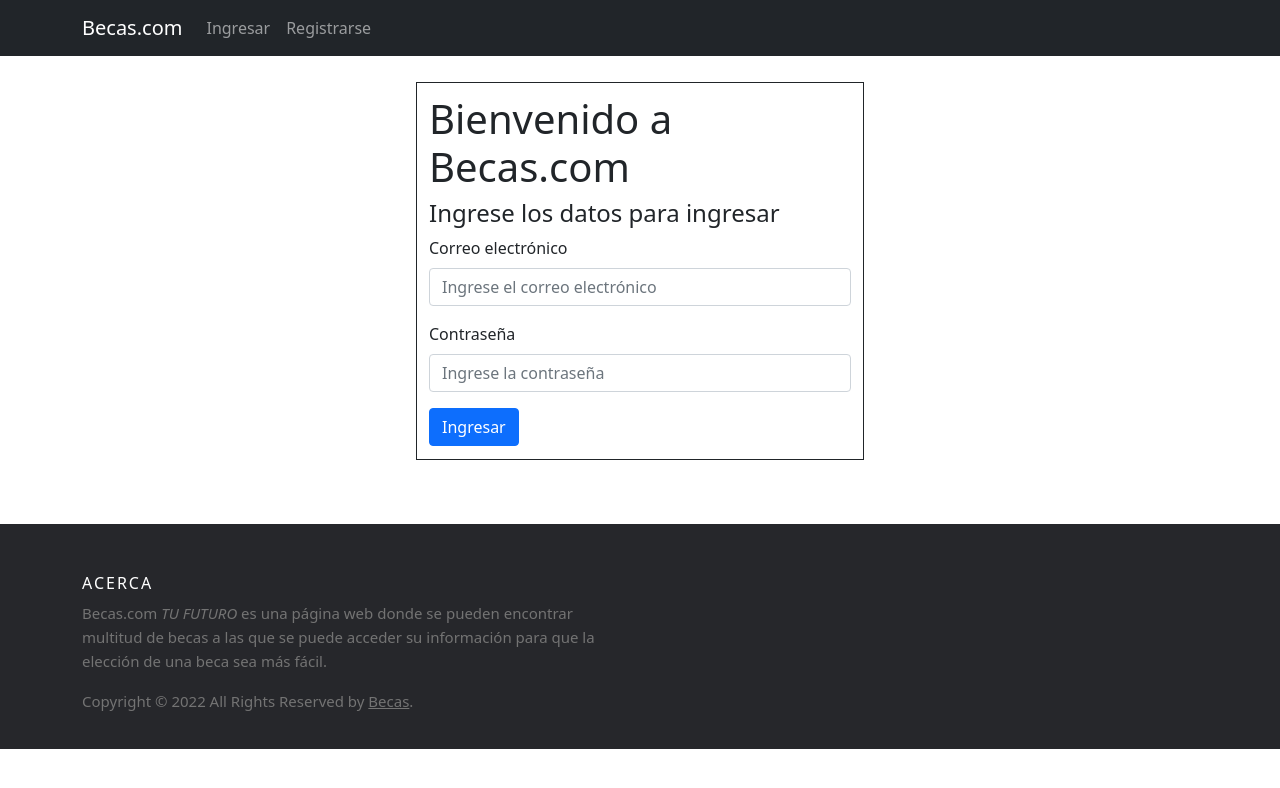
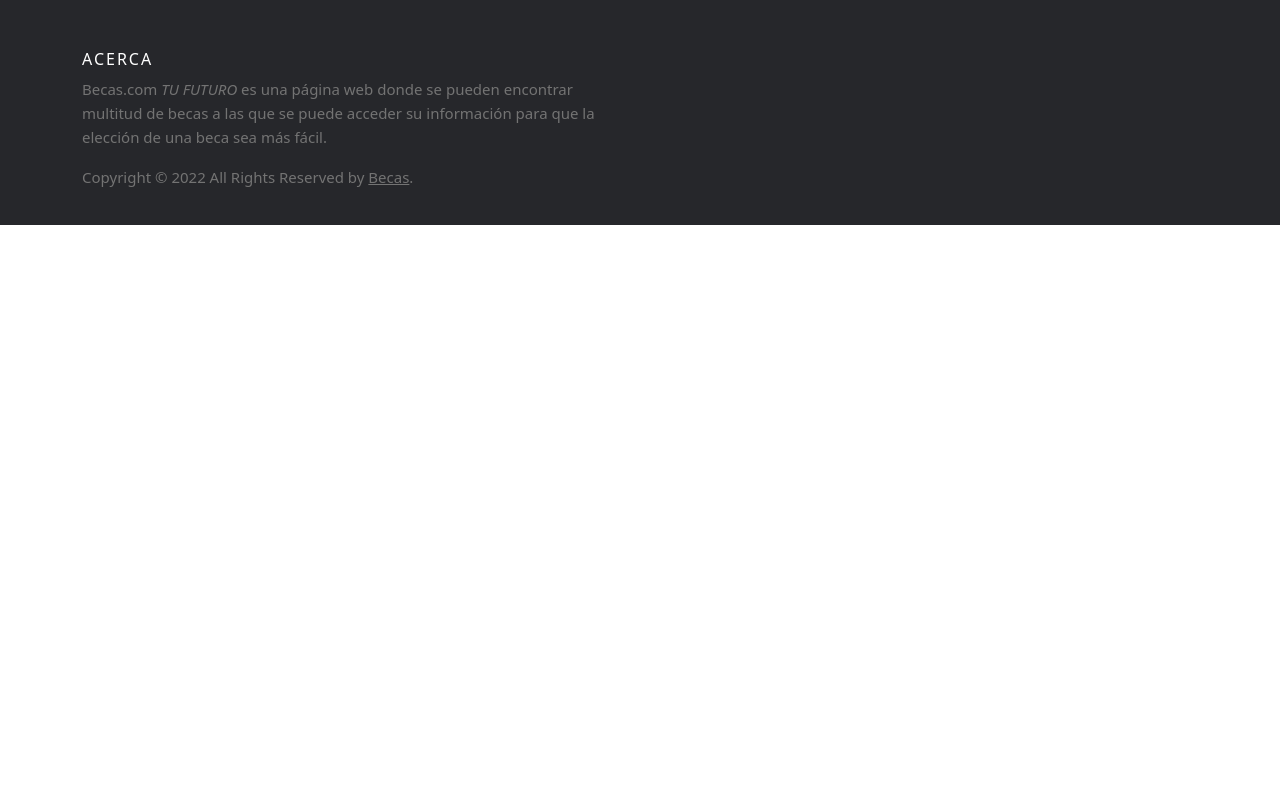
Before and after one commit to DDelgadoT/Frontend-Proyect1-WWW, a React (Create React App) app: page / in a window 1280 px wide. Shown: the top 788 px of the page. Built offline with nearby package versions, Linux system fonts and the light colour scheme.

Commit message:
update landing route

```diff
--- a/src/index.js
+++ b/src/index.js
@@ -26,7 +26,7 @@ root.render(
         <Route path="/registroBeca" element={<RegistroBeca />} />
         <Route path="/editar/:id" element={<EditarBeca />} />
         <Route path="/registrarse" element={<RegistroUsuario />} />
-        <Route exact path="/" element={<App />} />
+        <Route exact path="/Frontend-Proyect1-WWW/" element={<App />} />
       </Routes>
       <Footer />
     </Router>
```
